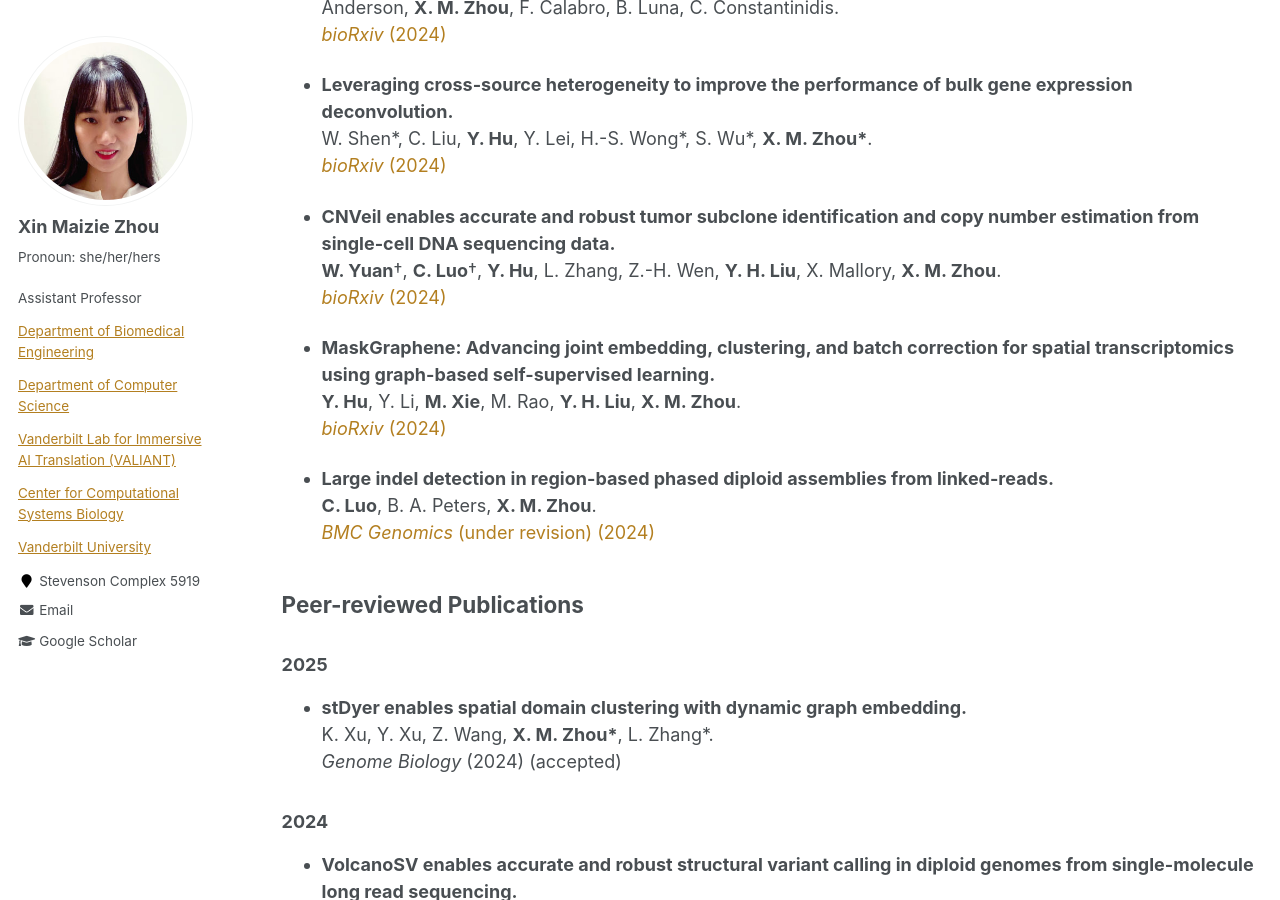
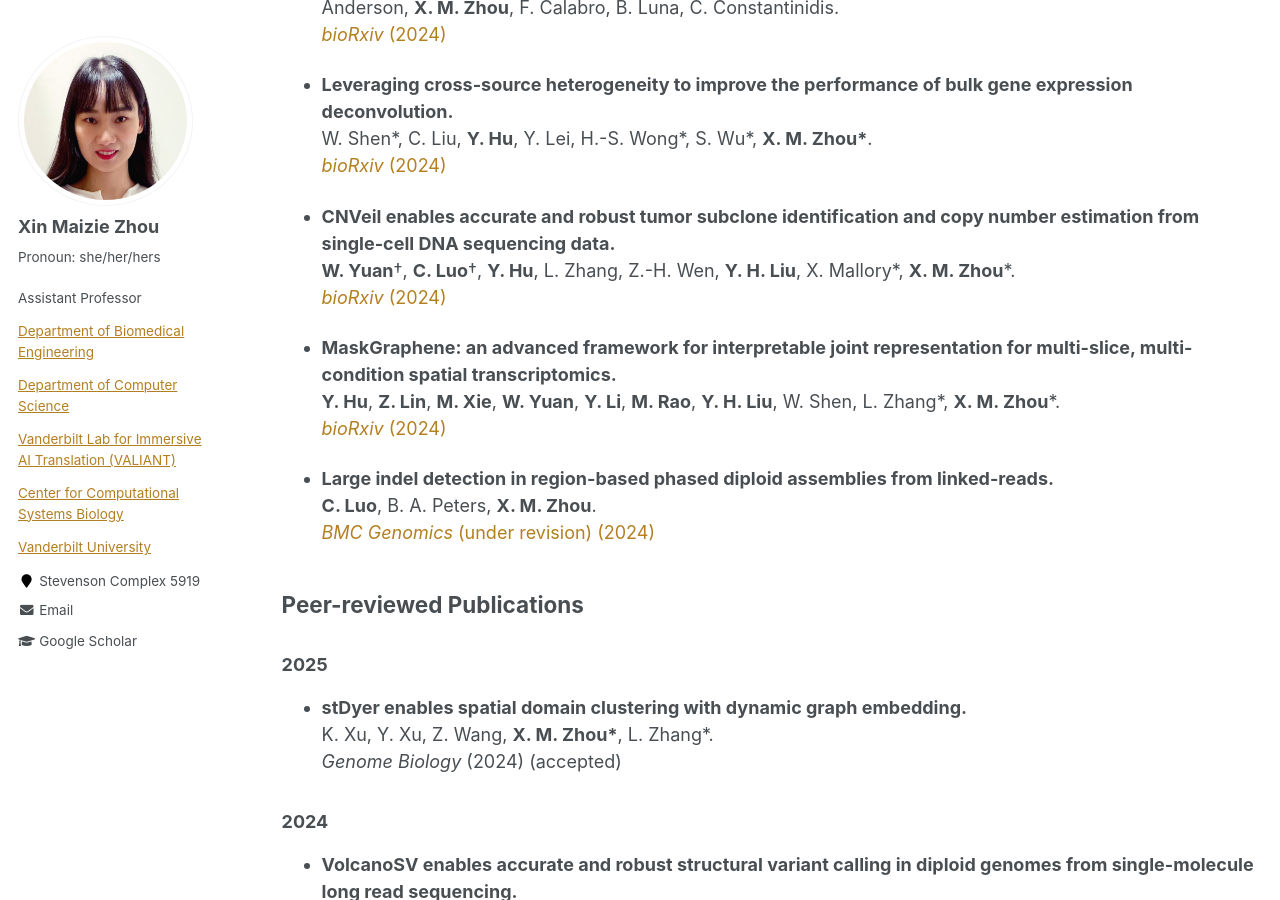
Before and after one commit to maiziezhoulab/Maiziezhoulab.github.io, a Jekyll site: the page built from _pages/publications.md, in a window 1280 px wide and 900 px high, scrolled down 442 px. Built offline with Jekyll 4.4.1, drawn with Linux system fonts in a browser that asks for light colours.

Commit message:
Update publications.md

```diff
--- a/_pages/publications.md
+++ b/_pages/publications.md
@@ -36,11 +36,11 @@ used Xin Maizie Zhou (X. M. Zhou) for publications after 2022.
   [_bioRxiv_ (2024)](https://www.biorxiv.org/content/10.1101/2024.04.07.588458v1)
 
 - **CNVeil enables accurate and robust tumor subclone identification and copy number estimation from single-cell DNA sequencing data.**
-  **W. Yuan**†, **C. Luo**†, **Y. Hu**, L. Zhang, Z.-H. Wen, **Y. H. Liu**, X. Mallory, **X. M. Zhou**.
+  **W. Yuan**†, **C. Luo**†, **Y. Hu**, L. Zhang, Z.-H. Wen, **Y. H. Liu**, X. Mallory\*, **X. M. Zhou**\*.
   [_bioRxiv_ (2024)](https://www.biorxiv.org/content/10.1101/2024.02.21.581409v1)
 
-- **MaskGraphene: Advancing joint embedding, clustering, and batch correction for spatial transcriptomics using graph-based self-supervised learning.**
-  **Y. Hu**, Y. Li, **M. Xie**, M. Rao, **Y. H. Liu**, **X. M. Zhou**.
+- **MaskGraphene: an advanced framework for interpretable joint representation for multi-slice, multi-condition spatial transcriptomics.**
+  **Y. Hu**, **Z. Lin**, **M. Xie**, **W. Yuan**, **Y. Li**, **M. Rao**, **Y. H. Liu**, W. Shen, L. Zhang\*, **X. M. Zhou**\*.
   [_bioRxiv_ (2024)](https://www.biorxiv.org/content/10.1101/2024.02.21.581387v1)
 
 - **Large indel detection in region-based phased diploid assemblies from linked-reads.**
```
